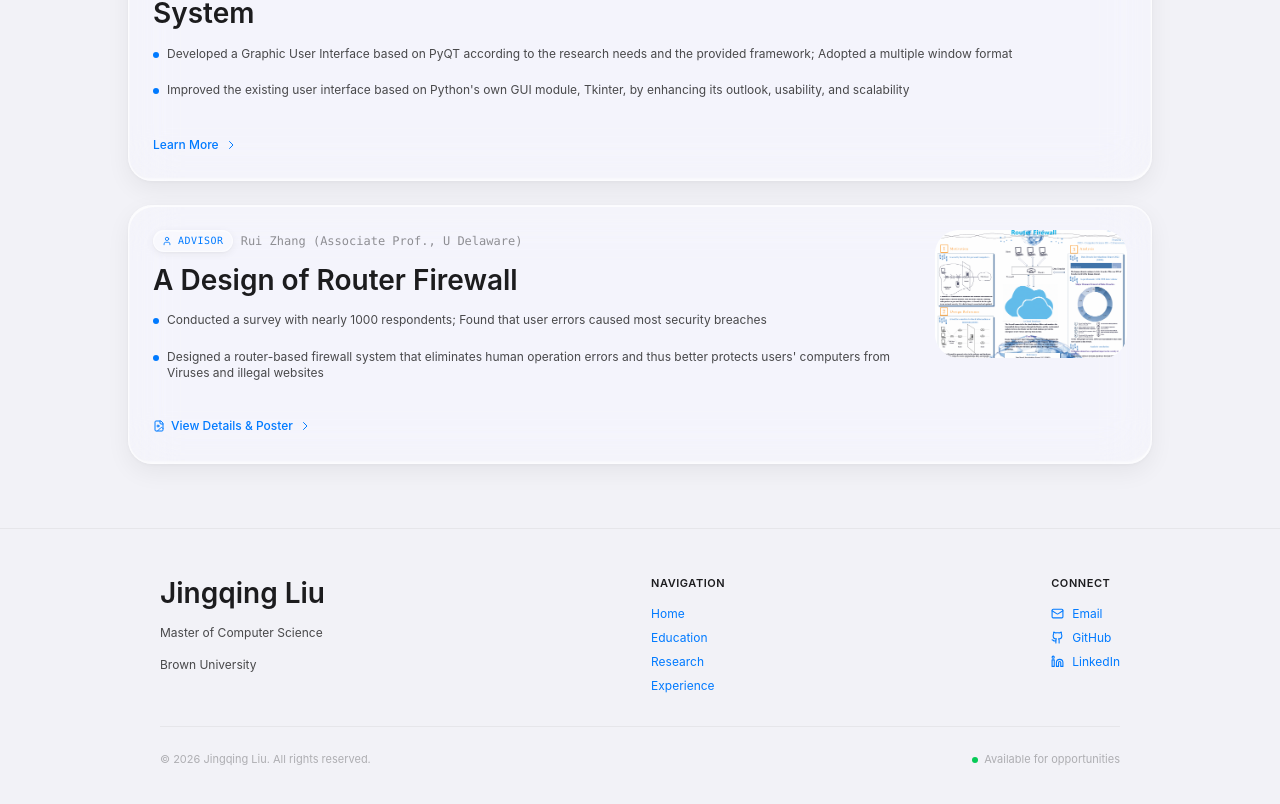
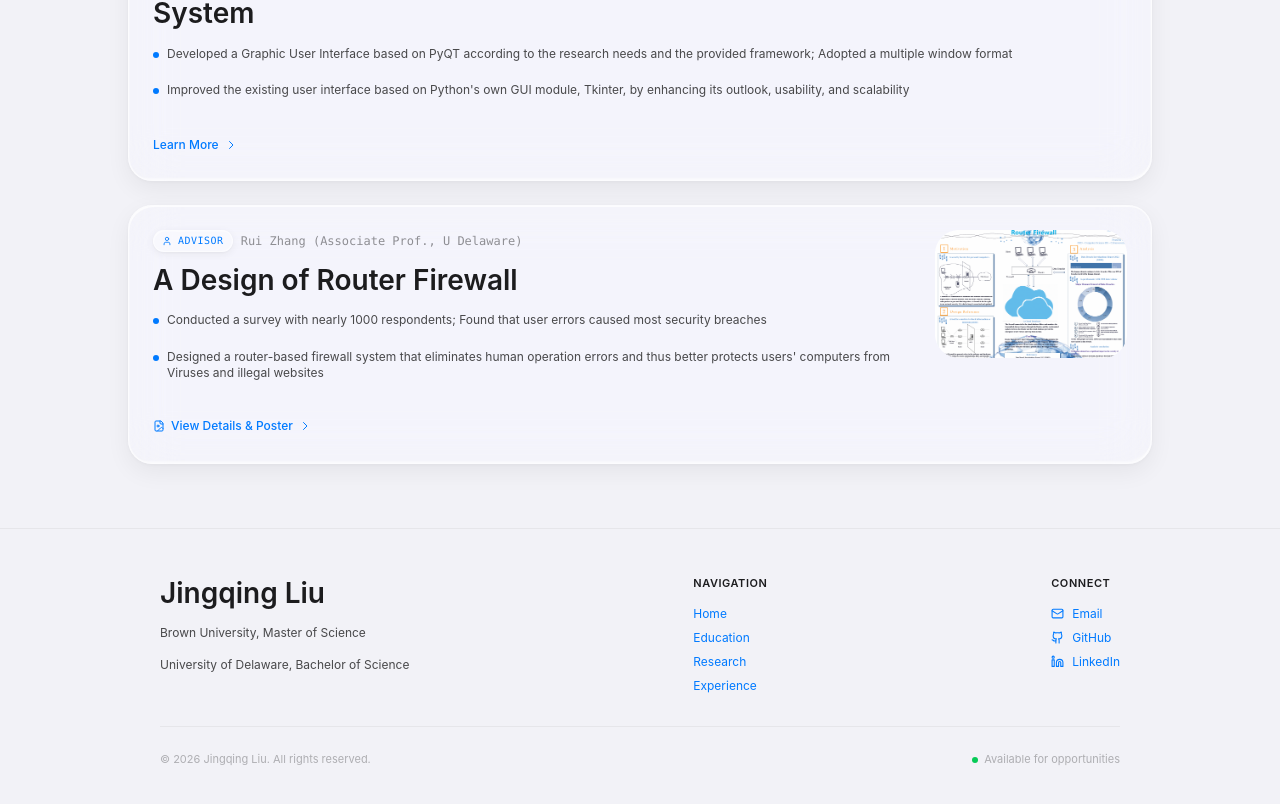
Before and after one commit to Jingqing-Liu/jingqing-liu.github.io, a Next.js app: page /research in a window 1280 px wide. Shown: the part 1553-2357 px from the top of the page. Built offline with nearby package versions, Linux system fonts and the light colour scheme.

Commit message:
add Chinese name support, localize footer with education info, fix snowball subtitle alignment

```diff
--- a/src/app/home/components/HeroSection.tsx
+++ b/src/app/home/components/HeroSection.tsx
@@ -32,7 +32,7 @@ const TerminalSnippet = () => (
 );
 
 const HeroSection = () => {
-  const { t } = useLanguage();
+  const { t, lang } = useLanguage();
 
   const highlights = [
     { icon: Shield, label: t('hero.highlight.security'), desc: t('hero.highlight.security.desc') },
@@ -61,6 +61,17 @@ const HeroSection = () => {
 
           {/* Name — H1: 6rem */}
           <div className="mb-10">
+            {lang === 'zh' ? (
+              <motion.h1
+                initial={{ opacity: 0, x: -30 }}
+                animate={{ opacity: 1, x: 0 }}
+                transition={{ duration: 0.8, delay: 0.4, ease: "easeOut" }}
+                className="text-[4.25rem] md:text-[6.875rem] font-bold text-[#1c1c1e] tracking-tighter leading-[0.85]"
+              >
+                {personalInfo.name_zh}
+              </motion.h1>
+            ) : (
+              <>
                 <motion.h1
                   initial={{ opacity: 0, x: -30 }}
                   animate={{ opacity: 1, x: 0 }}
@@ -77,6 +88,8 @@ const HeroSection = () => {
                 >
                   {personalInfo.name.split(' ')[1]}
                 </motion.h1>
+              </>
+            )}
           </div>
 
           {/* Two-column: tagline + terminal */}
--- a/src/components/Footer.tsx
+++ b/src/components/Footer.tsx
@@ -4,7 +4,8 @@ import React from 'react';
 import Link from 'next/link';
 import { Mail, Github, Linkedin } from 'lucide-react';
 import { personalInfo } from '../data';
-import { useLanguage } from '../i18n/LanguageContext';
+import { educationData } from '../data';
+import { useLanguage, localize } from '../i18n/LanguageContext';
 
 const navKeys = [
   { key: 'nav.home', href: '/' },
@@ -15,7 +16,8 @@ const navKeys = [
 
 const Footer = () => {
   const currentYear = new Date().getFullYear();
-  const { t } = useLanguage();
+  const { t, lang } = useLanguage();
+  const displayName = localize(lang, personalInfo.name, personalInfo.name_zh);
 
   const socialLinks = [
     { name: 'Email', href: `mailto:${personalInfo.email}`, icon: Mail },
@@ -29,9 +31,12 @@ const Footer = () => {
         <div className="flex flex-col md:flex-row md:items-start justify-between gap-10 mb-8">
           {/* Personal info */}
           <div className="space-y-2">
-            <h3 className="text-sm font-semibold text-[#1c1c1e]">{personalInfo.name}</h3>
-            <p className="text-xs text-[#8e8e93]">{personalInfo.title}</p>
-            <p className="text-xs text-[#8e8e93]">{personalInfo.address.institution}</p>
+            <h3 className="text-sm font-semibold text-[#1c1c1e]">{displayName}</h3>
+            {educationData.map((edu) => (
+              <p key={edu.id} className="text-xs text-[#8e8e93]">
+                {localize(lang, edu.institution, edu.institution_zh)}{lang === 'zh' ? '' : ', '}{localize(lang, edu.degreeType || edu.degree, edu.degreeType_zh || edu.degree_zh)}
+              </p>
+            ))}
           </div>
 
           {/* Navigation */}
@@ -63,7 +68,7 @@ const Footer = () => {
 
         {/* Bottom */}
         <div className="pt-6 border-t border-black/5 flex flex-col sm:flex-row sm:items-center sm:justify-between gap-3">
-          <span className="text-[11px] text-[#aeaeb2]">&copy; {currentYear} {personalInfo.name}. {t('footer.rights')}</span>
+          <span className="text-[11px] text-[#aeaeb2]">&copy; {currentYear} {displayName}. {t('footer.rights')}</span>
           <div className="flex items-center gap-1.5">
             <span className="w-1.5 h-1.5 bg-green-500 rounded-full animate-pulse" />
             <span className="text-[11px] text-[#aeaeb2]">{t('footer.available')}</span>
--- a/src/components/Navigation.tsx
+++ b/src/components/Navigation.tsx
@@ -5,7 +5,7 @@ import Link from 'next/link';
 import { Menu, X } from 'lucide-react';
 import { motion, AnimatePresence } from 'framer-motion';
 import { personalInfo } from '../data';
-import { useLanguage } from '../i18n/LanguageContext';
+import { useLanguage, localize } from '../i18n/LanguageContext';
 
 const navKeys = [
   { key: 'nav.home', href: '/' },
@@ -39,7 +39,7 @@ const Navigation = () => {
           <div className="flex items-center justify-between h-16">
             <Link href="/" className="font-semibold text-lg no-underline">
               <motion.span whileHover={{ scale: 1.05 }} className="text-[#1c1c1e]">
-                {personalInfo.name}
+                {localize(lang, personalInfo.name, personalInfo.name_zh)}
               </motion.span>
             </Link>
 
--- a/src/data/personal-info.ts
+++ b/src/data/personal-info.ts
@@ -1,6 +1,8 @@
 export interface PersonalInfo {
   name: string;
+  name_zh: string;
   title: string;
+  title_zh?: string;
   description: string;
   email: string;
   office: string;
@@ -9,6 +11,7 @@ export interface PersonalInfo {
   address: {
     room: string;
     institution: string;
+    institution_zh?: string;
     city: string;
     state: string;
     zipCode: string;
@@ -18,7 +21,9 @@ export interface PersonalInfo {
 
 export const personalInfo: PersonalInfo = {
   name: 'Jingqing Liu',
+  name_zh: '柳景清',
   title: 'Master of Computer Science',
+  title_zh: '计算机科学硕士',
   description: 'Specializing in Network Security and Cybersecurity Research',
   email: 'jingqing_liu@brown.edu',
   office: 'Arnold Lab Room 317, Brown University',
@@ -27,6 +32,7 @@ export const personalInfo: PersonalInfo = {
   address: {
     room: 'Arnold Lab Room 317',
     institution: 'Brown University',
+    institution_zh: '布朗大学',
     city: 'Providence',
     state: 'RI',
     zipCode: '02912',
```
Lines whose indentation alone changed are shown as unchanged.
